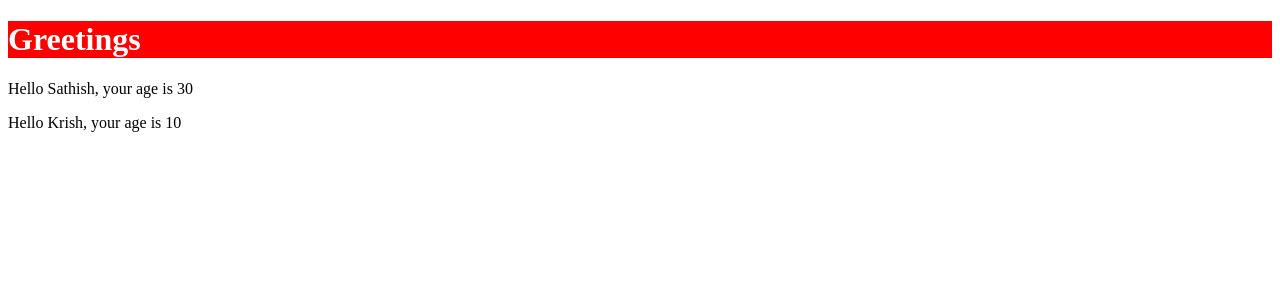
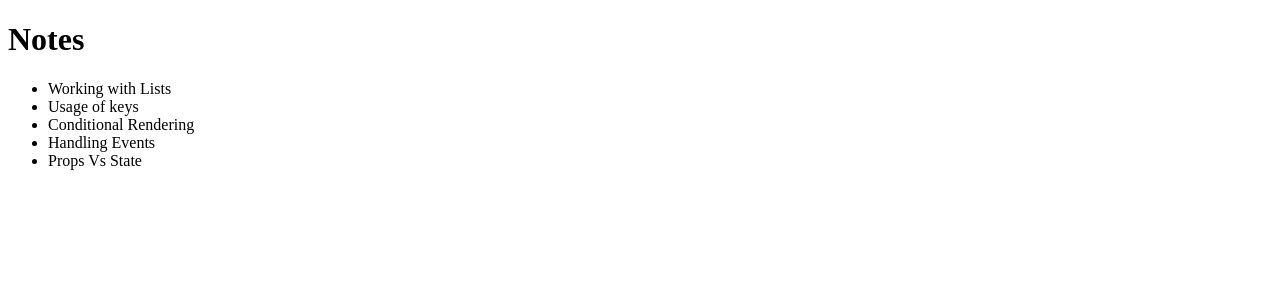
Before and after one commit to githubscientist/react-b47-b48, a React (Vite) app: page / in a window 1280 px wide. Shown: the top 300 px of the page. Built offline with nearby package versions, Linux system fonts and the light colour scheme.

Commit message:
working with array lists - hardcoded the list items

```diff
--- a/src/App.jsx
+++ b/src/App.jsx
@@ -1,20 +1,21 @@
-import './App.css';
+import React from 'react';
 
-const Hello = (props) => {
-  // console.log(props);
+function App(props) {
+  // console.log(props.notes);
+  const { notes } = props;
+
+  // console.log(notes);
+
   return (
     <div>
-      <p>Hello { props.name }, your age is { props.age }</p>
-    </div>
-  )
-}
-
-const App = () => {
-  return (
-    <div>
-      <h1>Greetings</h1>
-      <Hello name='Sathish' age='30' />
-      <Hello name='Krish' age='10' />
+      <h1>Notes</h1>
+      <ul>
+        <li>{notes[0].content}</li>
+        <li>{notes[1].content}</li>
+        <li>{notes[2].content}</li>
+        <li>{notes[3].content}</li>
+        <li>{notes[4].content}</li>
+      </ul>
     </div>
   )
 }
--- a/src/main.jsx
+++ b/src/main.jsx
@@ -1,5 +1,34 @@
-import React from 'react'
-import ReactDOM from 'react-dom/client'
-import App from './App.jsx'
+import React from 'react';
+import ReactDOM from 'react-dom/client';
+import App from './App.jsx';
 
-ReactDOM.createRoot(document.getElementById('root')).render(<App />);
+// data
+const notes = [
+    {
+        id: 1,
+        content: 'Working with Lists',
+        important: true
+    },
+    {
+        id: 2,
+        content: 'Usage of keys',
+        important: false
+    },
+    {
+        id: 3,
+        content: 'Conditional Rendering',
+        important: true
+    },
+    {
+        id: 4,
+        content: 'Handling Events',
+        important: true
+    },
+    {
+        id: 5,
+        content: 'Props Vs State',
+        important: false
+    }
+];
+
+ReactDOM.createRoot(document.getElementById('root')).render(<App notes={ notes } />);
```
